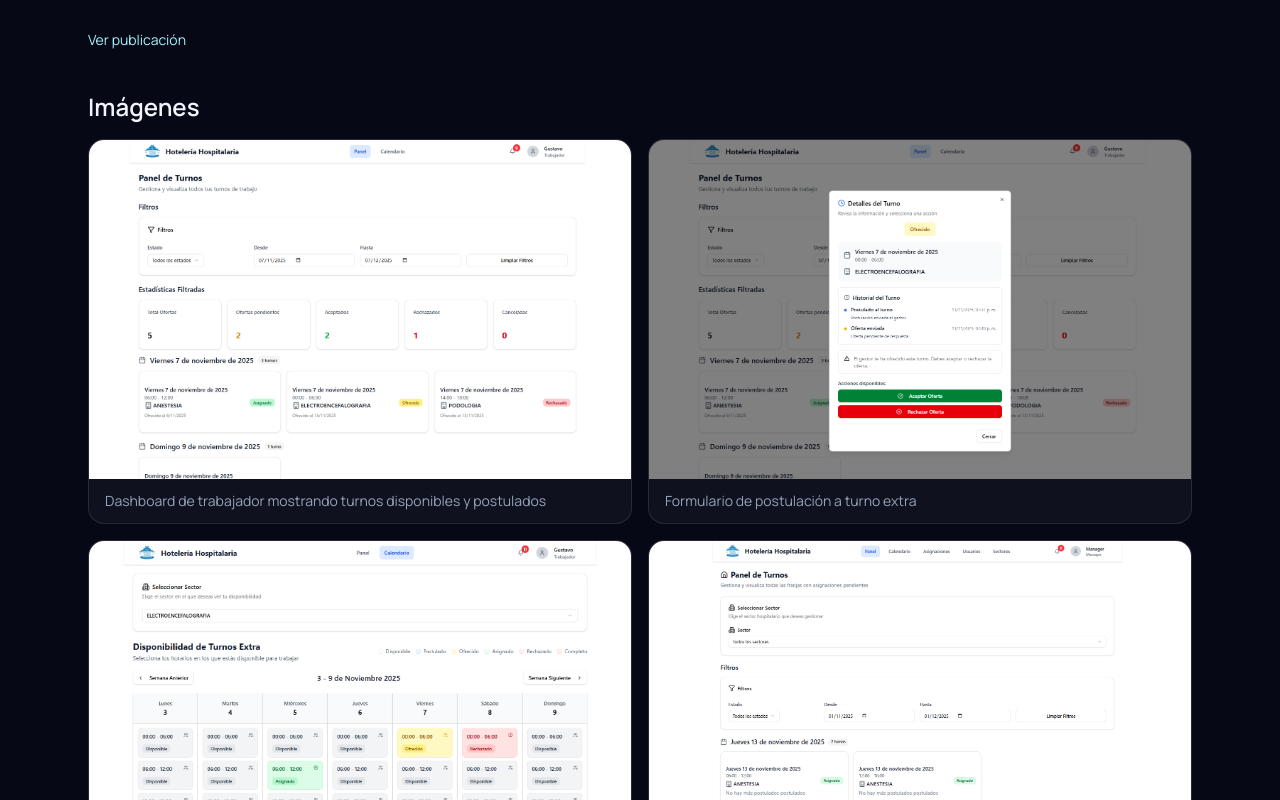
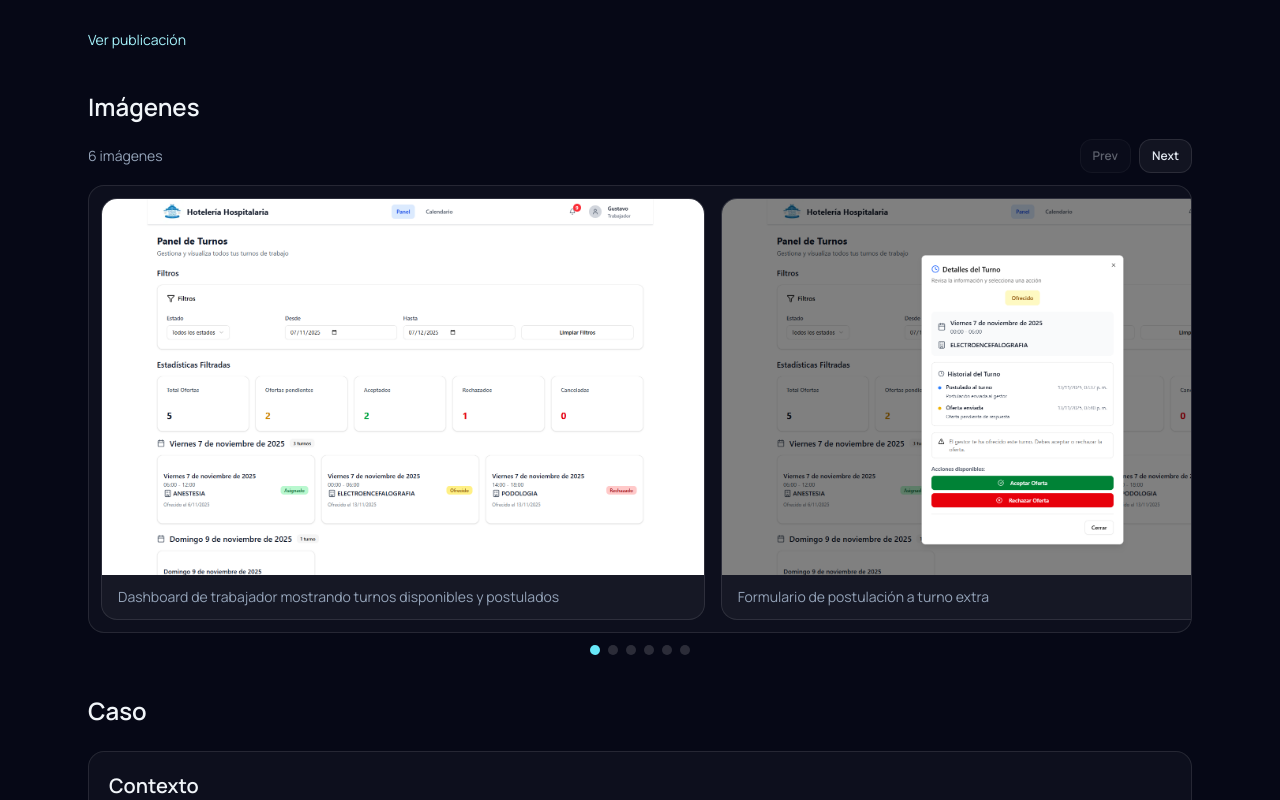
Before and after one commit to johannholzmann/portfolio, a Next.js app: page /proyectos/hoteleria-hospitalaria in a window 1280 px wide. Shown: the part 340-1140 px from the top of the page. Built offline with nearby package versions, Linux system fonts and the light colour scheme; no server answers.

Commit message:
feat(case-study): add scroll-snap image carousel

```diff
--- a/app/proyectos/[slug]/page.tsx
+++ b/app/proyectos/[slug]/page.tsx
@@ -1,7 +1,7 @@
-import Image from "next/image";
 import Link from "next/link";
 import { notFound } from "next/navigation";
 import { caseStudies, getCaseStudy } from "@/content/projects";
+import ScrollSnapCarousel from "@/components/carousel/scroll_snap_carousel";
 
 export const dynamicParams = false;
 
@@ -58,30 +58,7 @@ export default async function CaseStudyPage({
       {caseStudy.images.length ? (
         <section className="space-y-4">
           <h2 className="text-2xl font-semibold text-slate-100">Imágenes</h2>
-          <div className="grid gap-4 md:grid-cols-2">
-            {caseStudy.images.map((img) => (
-              <figure
-                key={img.src}
-                className="overflow-hidden rounded-2xl border border-white/10 bg-white/[0.04]"
-              >
-                <div className="relative aspect-[16/10] w-full">
-                  <Image
-                    src={img.src}
-                    alt={img.alt}
-                    fill
-                    sizes="(min-width: 768px) 50vw, 100vw"
-                    className="object-cover"
-                    quality={100}
-                  />
-                </div>
-                {img.caption ? (
-                  <figcaption className="px-4 py-3 text-sm text-slate-400">
-                    {img.caption}
-                  </figcaption>
-                ) : null}
-              </figure>
-            ))}
-          </div>
+          <ScrollSnapCarousel images={caseStudy.images} />
         </section>
       ) : null}
 
--- /dev/null
+++ b/components/carousel/scroll_snap_carousel.tsx
@@ -0,0 +1,108 @@
+"use client";
+
+import { useMemo, useRef, useState } from "react";
+import Image from "next/image";
+
+type CarouselImage = {
+  src: string;
+  alt: string;
+  caption?: string;
+};
+
+export default function ScrollSnapCarousel({
+  images,
+}: {
+  images: CarouselImage[];
+}) {
+  const scrollerRef = useRef<HTMLDivElement | null>(null);
+  const [activeIndex, setActiveIndex] = useState(0);
+
+  const ids = useMemo(
+    () => images.map((_, i) => `carousel-slide-${i}`),
+    [images]
+  );
+
+  const scrollToIndex = (index: number) => {
+    const el = scrollerRef.current;
+    if (!el) return;
+
+    const clamped = Math.max(0, Math.min(images.length - 1, index));
+    const target = el.querySelector<HTMLElement>(`#${ids[clamped]}`);
+    if (!target) return;
+
+    target.scrollIntoView({ behavior: "smooth", inline: "center", block: "nearest" });
+    setActiveIndex(clamped);
+  };
+
+  return (
+    <div className="space-y-3">
+      <div className="flex items-center justify-between gap-3">
+        <p className="text-sm text-slate-400">
+          {images.length} {images.length === 1 ? "imagen" : "imágenes"}
+        </p>
+        <div className="flex items-center gap-2">
+          <button
+            type="button"
+            onClick={() => scrollToIndex(activeIndex - 1)}
+            disabled={activeIndex <= 0}
+            className="rounded-xl border border-white/10 bg-white/5 px-3 py-2 text-xs font-semibold text-slate-200 transition hover:bg-white/10 disabled:cursor-not-allowed disabled:opacity-40"
+          >
+            Prev
+          </button>
+          <button
+            type="button"
+            onClick={() => scrollToIndex(activeIndex + 1)}
+            disabled={activeIndex >= images.length - 1}
+            className="rounded-xl border border-white/10 bg-white/5 px-3 py-2 text-xs font-semibold text-slate-200 transition hover:bg-white/10 disabled:cursor-not-allowed disabled:opacity-40"
+          >
+            Next
+          </button>
+        </div>
+      </div>
+
+      <div
+        ref={scrollerRef}
+        className="flex snap-x snap-mandatory gap-4 overflow-x-auto scroll-smooth rounded-2xl border border-white/10 bg-white/[0.03] p-3"
+        role="region"
+        aria-label="Carrusel de imágenes"
+      >
+        {images.map((img, idx) => (
+          <figure
+            key={img.src}
+            id={ids[idx]}
+            className="snap-center shrink-0 basis-[92%] overflow-hidden rounded-2xl border border-white/10 bg-white/[0.04] sm:basis-[70%] md:basis-[56%]"
+          >
+            <div className="relative aspect-[16/10] w-full">
+              <Image
+                src={img.src}
+                alt={img.alt}
+                fill
+                className="object-cover"
+                quality={100}
+              />
+            </div>
+            {img.caption ? (
+              <figcaption className="px-4 py-3 text-sm text-slate-400">
+                {img.caption}
+              </figcaption>
+            ) : null}
+          </figure>
+        ))}
+      </div>
+
+      <div className="flex justify-center gap-2">
+        {images.map((_, idx) => (
+          <button
+            key={ids[idx] + "-dot"}
+            type="button"
+            onClick={() => scrollToIndex(idx)}
+            aria-label={`Ir a imagen ${idx + 1}`}
+            className={`h-2.5 w-2.5 rounded-full transition ${
+              idx === activeIndex ? "bg-cyan-300" : "bg-white/15 hover:bg-white/25"
+            }`}
+          />
+        ))}
+      </div>
+    </div>
+  );
+}
```
